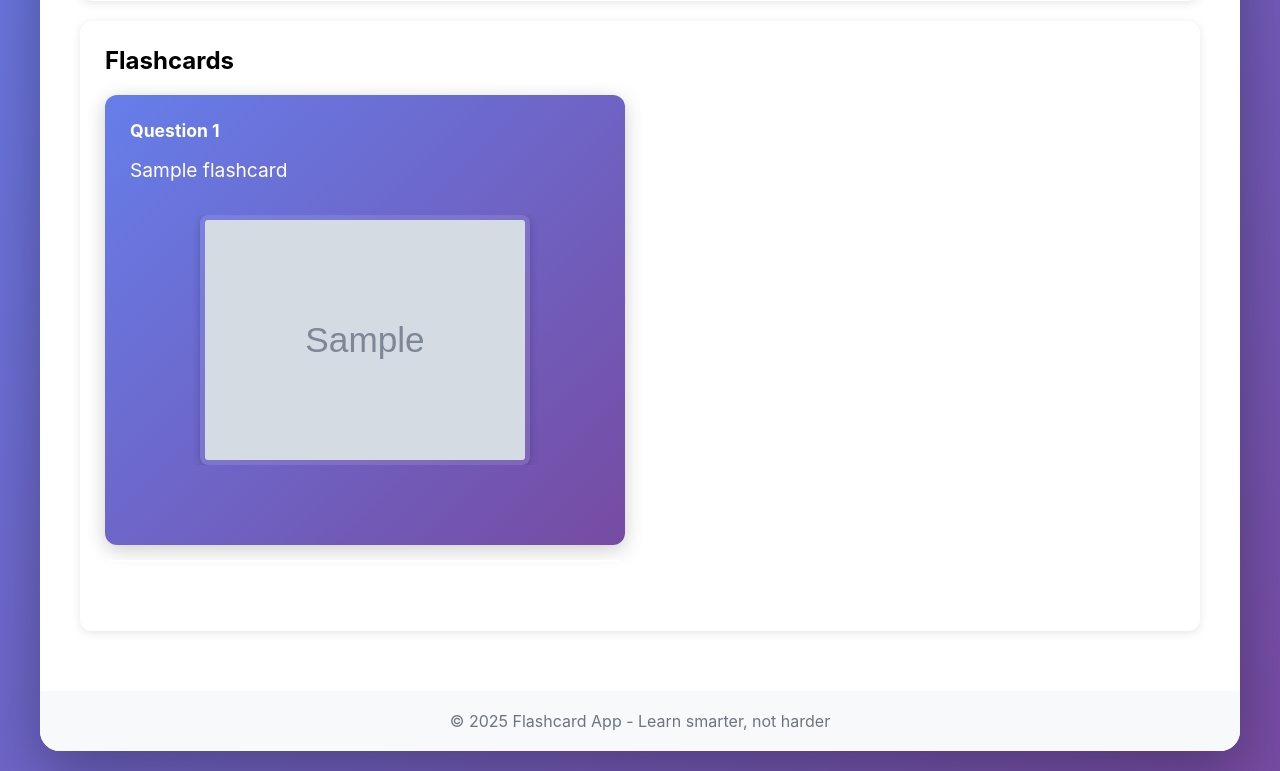
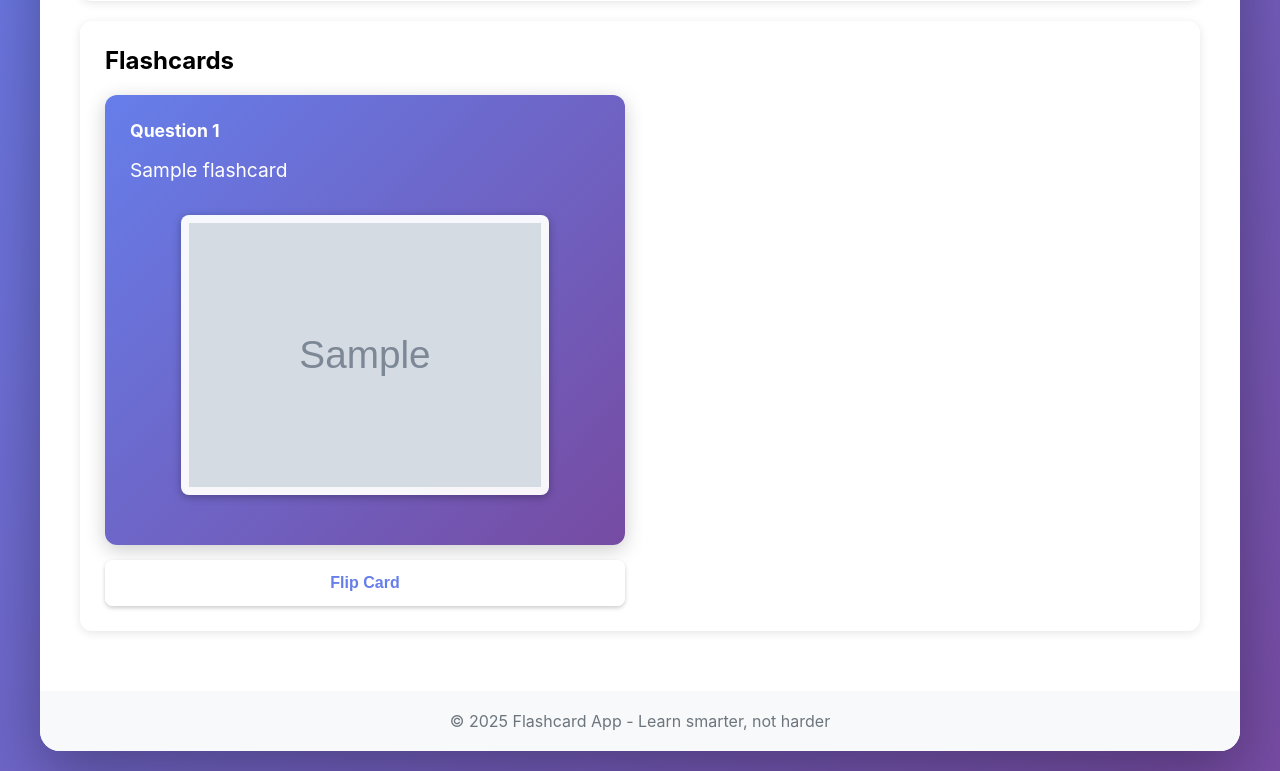
Before and after one commit to AndreiYo037/webapp_1, a Django app: page /flashcards/1/ in a window 1280 px wide. Shown: the part 462-1233 px from the top of the page. Run offline with Django 4.2, Linux system fonts and the light colour scheme; tables that the repository leaves empty hold one stand-in row (values such as "Sample post"); grey boxes marked "Sample" are stand-in pictures.

Commit message:
Fix image display and flip button visibility issues
- Improved image container styling with better visibility
- Changed overflow from hidden to visible to ensure images show
- Increased min-height and max-height for image containers
- Made images have white background for better contrast
- Fixed flip button visibility with stronger background and text color
- Added !important flags to ensure button styles aren't overridden
- Added better error handling and debugging for image loading
- Ensured all images and buttons are visible on page load
- Added console logging to help debug image loading issues

```diff
--- a/flashcards/templates/flashcards/view_flashcards.html
+++ b/flashcards/templates/flashcards/view_flashcards.html
@@ -25,7 +25,9 @@
                                 <img src="{{ flashcard.cropped_image.url }}"
                                      alt="Auto-cropped diagram for question"
                                      class="flashcard-image"
-                                     onerror="this.style.display='none'; console.error('Failed to load cropped image');">
+                                     loading="lazy"
+                                     onerror="this.style.display='none'; console.error('Failed to load cropped image:', this.src);"
+                                     onload="console.log('Image loaded successfully:', this.src);">
                             </div>
                         {% elif flashcard.source_image %}
                             {% if flashcard.source_image.file %}
@@ -108,16 +110,45 @@ function flipCard(id) {
     }
 }
 
-// Debug: Log image loading issues
+// Debug: Log image loading issues and ensure visibility
 document.addEventListener('DOMContentLoaded', function() {
     const images = document.querySelectorAll('.flashcard-image');
+    console.log(`Found ${images.length} flashcard images to load`);
+
     images.forEach((img, index) => {
+        // Ensure image is visible
+        img.style.display = 'block';
+        img.style.visibility = 'visible';
+        img.style.opacity = '1';
+
         img.addEventListener('error', function() {
-            console.error('Image failed to load:', this.src);
+            console.error(`Image ${index + 1} failed to load:`, this.src);
+            // Show a placeholder or error message
+            const container = this.closest('.flashcard-image-container');
+            if (container) {
+                container.innerHTML = '<p style="color: rgba(255,255,255,0.7); font-size: 0.9em;">Image not available</p>';
+            }
         });
+
         img.addEventListener('load', function() {
-            console.log('Image loaded successfully:', this.src);
+            console.log(`Image ${index + 1} loaded successfully:`, this.src);
+            this.style.display = 'block';
+            this.style.visibility = 'visible';
         });
+    });
+
+    // Ensure flip buttons are visible
+    const flipButtons = document.querySelectorAll('.flip-button');
+    console.log(`Found ${flipButtons.length} flip buttons`);
+    flipButtons.forEach((btn, index) => {
+        btn.style.display = 'block';
+        btn.style.visibility = 'visible';
+        btn.style.opacity = '1';
+        const text = btn.querySelector('.flip-button-text');
+        if (text) {
+            text.style.color = '#667eea';
+            text.style.display = 'block';
+        }
     });
 });
 </script>
@@ -209,9 +240,10 @@ document.addEventListener('DOMContentLoaded', function() {
     display: flex;
     align-items: center;
     justify-content: center;
-    overflow: hidden;
-    min-height: 100px;
-    max-height: 250px;
+    overflow: visible;
+    min-height: 150px;
+    max-height: 280px;
+    width: 100%;
 }
 
 .flashcard-image {
@@ -221,9 +253,11 @@ document.addEventListener('DOMContentLoaded', function() {
     height: auto;
     object-fit: contain;
     border-radius: 8px;
-    box-shadow: 0 2px 8px rgba(0,0,0,0.2);
-    background: rgba(255, 255, 255, 0.1);
-    padding: 5px;
+    box-shadow: 0 2px 8px rgba(0,0,0,0.3);
+    background: rgba(255, 255, 255, 0.95);
+    padding: 8px;
+    display: block;
+    margin: 0 auto;
 }
 
 .flashcard-image-back {
@@ -237,24 +271,36 @@ document.addEventListener('DOMContentLoaded', function() {
 
 .flip-button {
     position: relative;
-    z-index: 10;
+    z-index: 100;
     margin-top: 15px;
     width: 100%;
-    background: rgba(255, 255, 255, 0.2);
+    background: rgba(255, 255, 255, 0.9) !important;
     border: 2px solid white;
-    color: white;
+    color: #667eea !important;
     padding: 12px 20px;
     font-size: 1em;
     font-weight: bold;
     cursor: pointer;
     border-radius: 8px;
     transition: all 0.3s ease;
+    box-shadow: 0 2px 4px rgba(0,0,0,0.2);
+}
+
+.flip-button-text {
+    color: #667eea !important;
+    font-weight: bold;
+    text-shadow: none;
 }
 
 .flip-button:hover {
-    background: rgba(255, 255, 255, 0.3);
+    background: rgba(255, 255, 255, 1) !important;
     transform: translateY(-2px);
-    box-shadow: 0 4px 8px rgba(0,0,0,0.2);
+    box-shadow: 0 4px 8px rgba(0,0,0,0.3);
+    color: #764ba2 !important;
+}
+
+.flip-button:hover .flip-button-text {
+    color: #764ba2 !important;
 }
 
 .flip-button:active {
```
